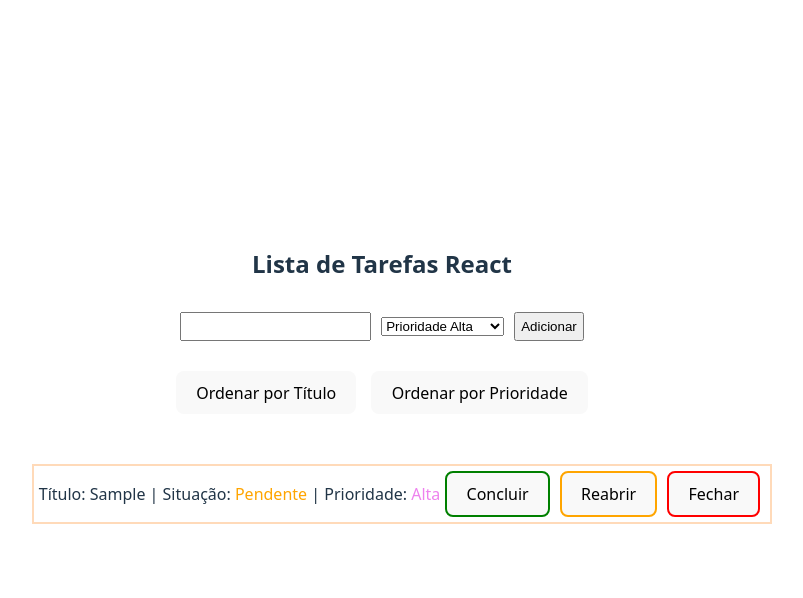
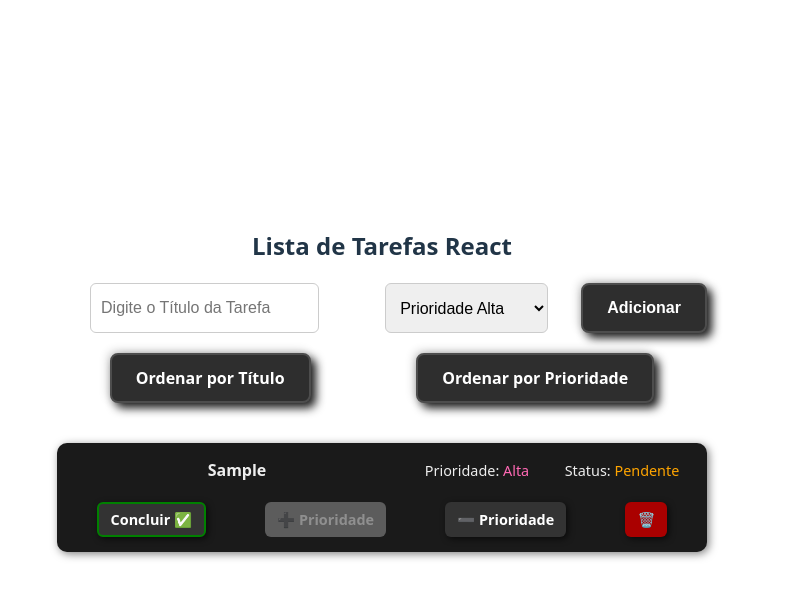
Before and after one commit to Arthur-Snts/Projeto-Interface-Usuarios, a React (Vite) app in the folder Atividades/Atvaula06/: page / in a window 1280 px wide. Both pictures are taken after typing "Sample" into the empty fields and a click on the input "Adicionar". Shown: the top 598 px of the page, without its empty margins (258-1061 px from the left). Built offline with nearby package versions, Linux system fonts and the light colour scheme.

Commit message:
Aitividade Concluída

```diff
--- a/Atividades/Atvaula06/src/components/ListaDeTarefas.css
+++ b/Atividades/Atvaula06/src/components/ListaDeTarefas.css
@@ -1,20 +1,126 @@
-form input{
-    padding: 5px;
-    margin: 10px;
+form{
+    width: 650px;
+    display: flex;
+    justify-content: center;
+    margin-bottom: 20px;
+}
+
+.ordena{
+    display: flex;
+    justify-content: space-around;
+}
+
+label{
+    width: 650px;
+    display: flex;
+    justify-content: space-around;
+}
+
+form input[type="text"],
+form select {
+    padding: 10px;
+    font-size: 16px;
+    border-radius: 6px;
+    border: 1px solid #ccc;
+    max-width: 350px;
+    box-sizing: border-box;
+    gap: 10px;
 }
 
 ul {
-    margin: 50px;
+    margin: 40px auto;
+    padding: 0;
+    max-width: 800px;
 }
 
-ul li{
-    list-style: none;
-    border: 2px solid #FFDAB9;
-    padding-left: 8px;
-    padding: 5px;
+.card-tarefa {
+    background-color: #1a1a1a;
+    color: #eee;
+    border-radius: 10px;
+    padding: 15px 20px;
+    margin-bottom: 16px;
+    max-width: 700px;
+    box-shadow: 2px 2px 8px rgba(0,0,0,0.5);
+    display: flex;
+    flex-direction: column;
+    gap: 10px;
 }
 
-button {
-    margin-left: 5px;
-    margin-right: 5px;
+.info-tarefa {
+    display: flex;
+    gap: 15px;
+    flex-wrap: wrap;
+    align-items: center;
 }
+
+.info-tarefa .titulo {
+    cursor: pointer;
+    font-weight: bold;
+    flex: 2 1 300px;
+}
+
+.info-tarefa .prioridade,
+.info-tarefa .status {
+    flex: 1 1 120px;
+    font-size: 0.9rem;
+}
+
+
+/* Botões dos cards*/
+.acoes-tarefa {
+    display: flex;
+    gap: 20px;
+    margin-top: 10px;
+    justify-content: space-around;
+}
+.acoes-tarefa button {
+    padding: 6px 12px;
+    font-size: 0.9rem;
+    border-radius: 6px;
+    border: none;
+    cursor: pointer;
+    background-color: #333;
+    color: white;
+    box-shadow: 2px 2px 6px rgba(0,0,0,0.6);
+    transition: background-color 0.2s ease;
+}
+
+.acoes-tarefa button:hover {
+    background-color: #555;
+}
+
+.acoes-tarefa button.excluir {
+    background-color: #a00;
+}
+
+.acoes-tarefa button.excluir:hover {
+    background-color: #d00;
+}
+/* Botão 3D estilizado com CSS */
+.botao-3d {
+    padding: 12px 24px;
+    border: 2px solid #4d4d4d;
+    background: #2e2e2e;
+    font-size: 16px;
+    font-weight: bold;
+    color: #ffffff;
+    border-radius: 8px;
+    box-shadow: 5px 5px 10px #1a1a1a, -2px -2px 10px #cfcfcf;
+    cursor: pointer;
+    transition: all 0.2s ease-in-out;
+}
+
+.botao-3d:disabled {
+    background-color: #888888;
+    color: #dddddd;
+    border-color: #666666;
+    cursor: not-allowed;
+    box-shadow: none;
+    opacity: 0.6;
+}
+
+
+.botao-3d:hover {
+    box-shadow: inset 4px 4px 10px #aaa, inset -4px -4px 10px #4d4d4d;
+    transform: translateY(2px);
+}
--- a/Atividades/Atvaula06/src/components/ListaDeTarefas.jsx
+++ b/Atividades/Atvaula06/src/components/ListaDeTarefas.jsx
@@ -6,26 +6,34 @@ export default function ListaDeTarefas(){
     const [tarefa, setTarefa] = useState({
         titulo: "",
         status: "Pendente",
-        prioridade: "Alta"
+        prioridade: "Alta",
+        id :  Math.floor(Math.random()*1000000000)
     })
 
     const [lista, setLista] = useState([])
 
+    const [itemEditandoId, setItemEditandoId] = useState(null);
+    const [novoTitulo, setNovoTitulo] = useState("");
+
+    // funçao de adicionar tarefa
     const handleSubmit = (e) => {
         e.preventDefault();
         const novaTarefa = {
             titulo: tarefa.titulo,
             status: "Pendente",
-            prioridade: tarefa.prioridade
+            prioridade: tarefa.prioridade,
+            id :  Math.floor(Math.random()*1000000000)
         }
         setLista([...lista, novaTarefa])
         setTarefa({
             titulo: "",
             status: "Pendente",
-            prioridade: "Alta"
+            prioridade: "Alta",
+            id :  Math.floor(Math.random()*1000000000)
         })
     }
 
+    // Alterar status da tarefa (Concluir/Reabrir)
     const handleChange = (status_passado, item) => {
         setLista(prevLista =>
             prevLista.map(i =>
@@ -34,11 +42,42 @@ export default function ListaDeTarefas(){
         )
     }
 
+    // Excluir tarefa
     const handleDelete = (item) => {
         setLista(prevLista =>
             prevLista.filter(i => i !== item)
         )
     }
+
+
+    // ============================= \\
+    // ** Editar título da tarefa ** \\
+    // ============================= \\
+
+
+    // Entrar no modo de edição \\
+
+    function handleToggleEditar(item) {
+        setItemEditandoId(item.id);
+        setNovoTitulo(item.titulo);
+    }
+
+    // Atualizar título \\
+    function handleUpdate(e) {
+        e.preventDefault();
+        setLista(prevLista =>
+          prevLista.map(item =>
+            item.id === itemEditandoId ? { ...item, titulo: novoTitulo } : item
+          )
+        );
+        setItemEditandoId(null);
+        setNovoTitulo("");
+      }
+    // ============= \\
+    // **Ordenação** \\
+    // ============= \\
+
+    // por titulo \\
 
     const ordenarPorTitulo = () => {
         const listaOrdenada = [...lista].sort((a, b) =>
@@ -47,12 +86,49 @@ export default function ListaDeTarefas(){
         setLista(listaOrdenada)
     }
 
+    // por prioridade \\
+
     const ordenarPorPrioridade = () => {
         const prioridadeValor = { "Alta": 3, "Média": 2, "Baixa": 1 }
         const listaOrdenada = [...lista].sort((a, b) =>
             prioridadeValor[b.prioridade] - prioridadeValor[a.prioridade]
         )
         setLista(listaOrdenada)
+    }
+
+    // ================ \\
+    // ** prioridade ** \\
+    // ================ \\
+
+    // almentar prioridade\\
+
+    const aumentarPrioridade = (item) => {
+    const novaPrioridade = {
+        "Baixa": "Média",
+        "Média": "Alta",
+        "Alta": "Alta"
+    }
+
+    setLista(prevLista =>
+        prevLista.map(i =>
+            i === item ? { ...i, prioridade: novaPrioridade[item.prioridade] } : i
+        )
+    );
+}
+
+    // diminuir prioridade \\
+    const diminuirPrioridade = (item) => {
+        const novaPrioridade = {
+            "Baixa": "Baixa" ,
+            "Média": "Baixa",
+            "Alta": "Média"
+        }
+
+        setLista(prevLista =>
+            prevLista.map(i =>
+                i === item ? { ...i, prioridade: novaPrioridade[item.prioridade] } : i
+            )
+        );
     }
 
     return(
@@ -66,33 +142,66 @@ export default function ListaDeTarefas(){
                         name="tarefa"
                         value={tarefa.titulo}
                         onChange={(e) => setTarefa(prev => ({ ...prev, titulo: e.target.value }))}
+                        placeholder='Digite o Título da Tarefa'
                     />
-                    <select value="Alta" onChange={(e) => setTarefa(prev => ({ ...prev, prioridade: e.target.value }))}>
+                    <select value={tarefa.prioridade} onChange={(e) => setTarefa(prev => ({ ...prev, prioridade: e.target.value }))}>
                         <option value="Alta">Prioridade Alta</option>
                         <option value="Média">Prioridade Média</option>
                         <option value="Baixa">Prioridade Baixa</option>
                     </select>
                 </label>
-                <input type="submit" value="Adicionar" />
+                <input type="submit" value="Adicionar" className='botao-3d' style={{height:"50px"}}/>
             </form>
 
-            <div style={{ marginTop: 20 }}>
-                <button onClick={ordenarPorTitulo} style={{ marginRight: 10 }}>Ordenar por Título</button>
-                <button onClick={ordenarPorPrioridade}>Ordenar por Prioridade</button>
+            <div className='ordena'>
+                <button onClick={ordenarPorTitulo} className='botao-3d'>Ordenar por Título</button>
+                <button onClick={ordenarPorPrioridade} className='botao-3d'>Ordenar por Prioridade</button>
             </div>
 
             <ul>
-                {lista.map((item, index) =>
-                    <li key={index}>
-                        Título: {item.titulo} | Situação:
-                        <span style={{ color: item.status === "Pendente" ? "orange" : "green" }}> {item.status} </span>
-                        | Prioridade:
-                        <span style={{color: item.prioridade === "Alta" ? "violet" : item.prioridade === "Baixa" ? "white" : "pink"}}> {item.prioridade}</span>
-                        <button style={{border: "2px solid green"}} onClick={() => handleChange("Concluída", item)}>Concluir</button>
-                        <button style={{border: "2px solid orange"}} onClick={() => handleChange("Pendente", item)}>Reabrir</button>
-                        <button style={{border: "2px solid red"}} onClick={() => handleDelete(item)}>Fechar</button>
-                    </li>
-                )}
+            {lista.map(item => (
+                <li key={item.id} className="card-tarefa">
+                    <div className="info-tarefa">
+                        {itemEditandoId === item.id ? (
+                            <form onSubmit={handleUpdate}>
+                                <input
+                                    type="text"
+                                    value={novoTitulo}
+                                    onChange={(e) => setNovoTitulo(e.target.value)}
+                                    onBlur={() => setItemEditandoId(null)}
+                                    className="input-edicao"
+                                    autoFocus
+                                />
+
+                            </form>
+                        ) : (
+                            <>
+                                <span className="titulo" onClick={() => handleToggleEditar(item)} title="Clique para editar">{item.titulo}</span>
+                                <span className="prioridade">
+                                    Prioridade:
+                                    <span style={{color: item.prioridade === "Alta" ? "hotpink" : item.prioridade === "Baixa" ? "pink" : "violet"}}> {item.prioridade}</span></span>
+                                <span className="status">
+                                    Status:
+                                    <span style={{ color: item.status === "Pendente" ? "orange" : "green" }}> {item.status}</span>
+                                </span>
+                            </>
+                        )}
+                    </div>
+
+
+                    <div className="acoes-tarefa">
+                        {item.status === "Pendente" ? (
+                            <button onClick={() => handleChange("Concluída", item)} className="botao-3d" style={{border: "2px solid green"}}>Concluir ✅</button>
+                        ) : (
+                            <button onClick={() => handleChange("Pendente", item)} className='botao-3d' style={{border: "2px solid orange"}}>Reabrir 🔄</button>
+                        )}
+                        <button onClick={() => aumentarPrioridade(item)} className="botao-3d" disabled={item.prioridade === "Alta"}>➕ Prioridade</button>
+                        <button onClick={() => diminuirPrioridade(item)} className="botao-3d" disabled={item.prioridade === "Baixa"}>➖ Prioridade</button>
+                        <button onClick={() => handleDelete(item)} className="botao-3d excluir">🗑️</button>
+                    </div>
+
+                </li>
+                ))}
             </ul>
         </div>
     )
```
